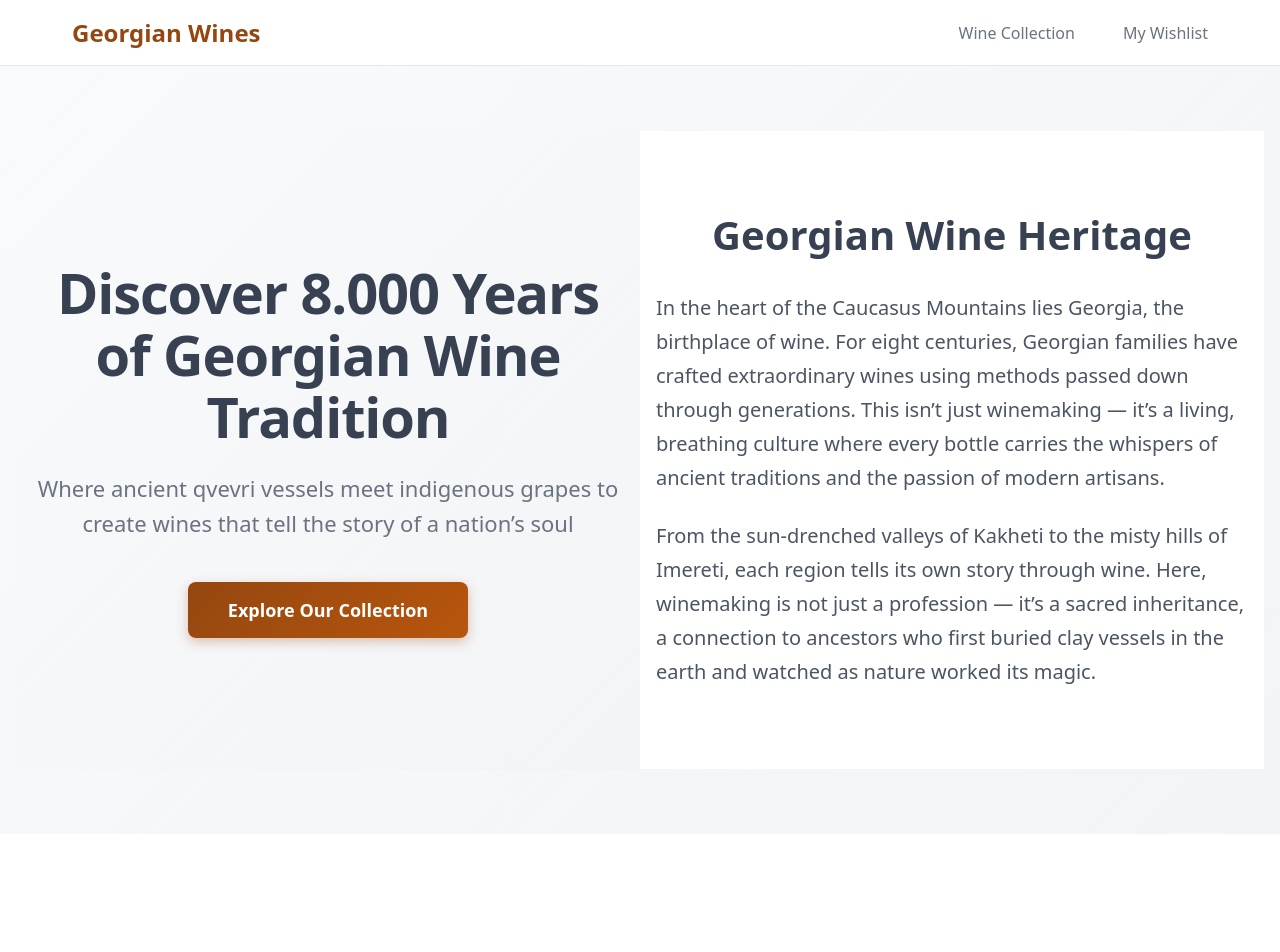
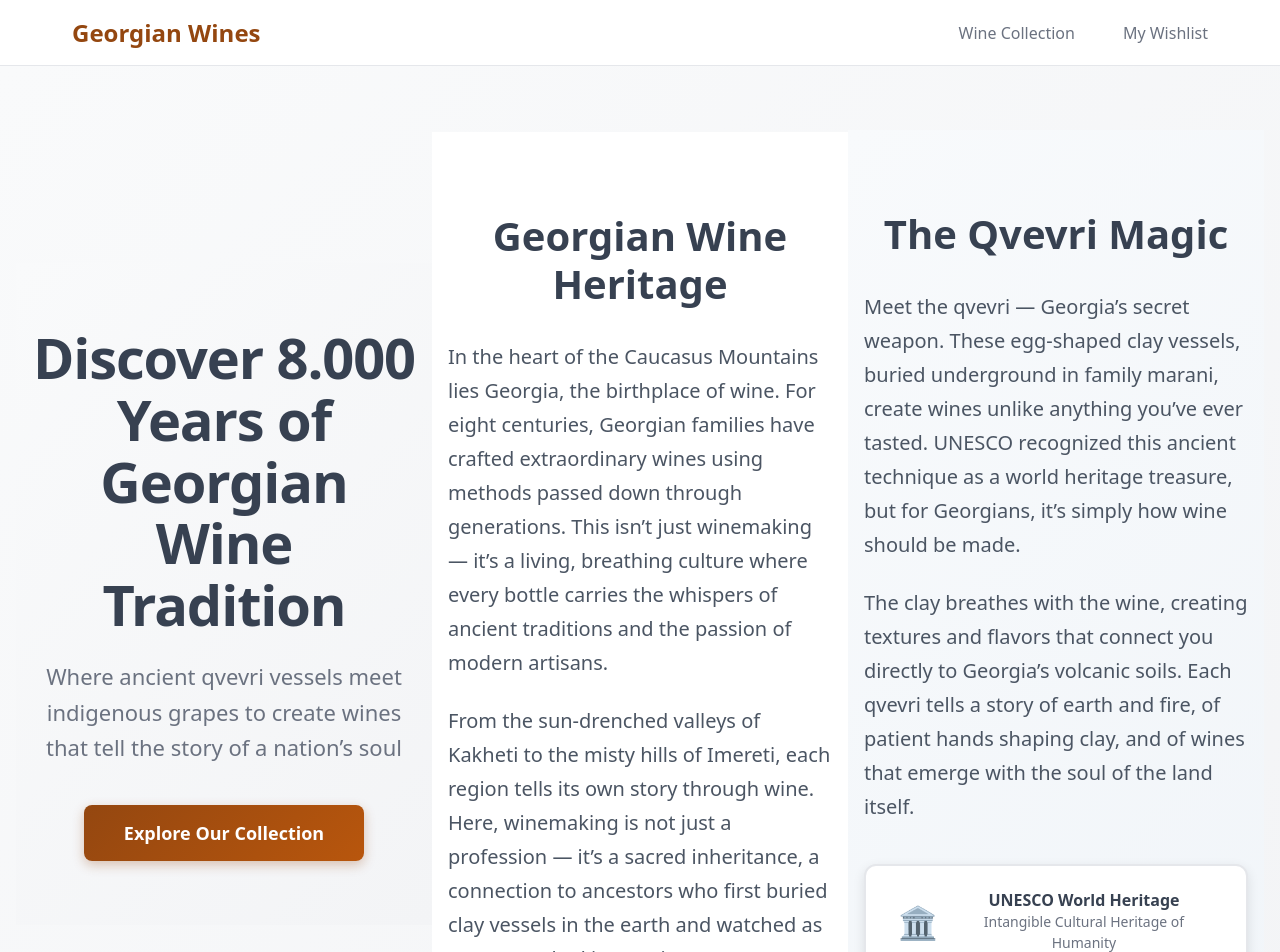
Before and after one commit to AnastasiaKhudobasheva/Georgian-Wine-App, a Next.js app: page / in a window 1280 px wide. Shown: the top 952 px of the page. Before the commit the page ends 834 px from the top, so only its background shows below. Built offline with nearby package versions, Linux system fonts and the light colour scheme.

Commit message:
qvevri section component

```diff
--- /dev/null
+++ b/components/landing/QvevriSection.js
@@ -0,0 +1,153 @@
+import styled from "styled-components";
+
+const QvevriSection = () => {
+  return (
+    <Container>
+      <Content>
+        <SectionTitle>The Qvevri Magic</SectionTitle>
+        <Story>
+          Meet the qvevri — Georgia&rsquo;s secret weapon. These egg-shaped clay
+          vessels, buried underground in family marani, create wines unlike
+          anything you&rsquo;ve ever tasted. UNESCO recognized this ancient
+          technique as a world heritage treasure, but for Georgians, it&rsquo;s
+          simply how wine should be made.
+        </Story>
+        <Story>
+          The clay breathes with the wine, creating textures and flavors that
+          connect you directly to Georgia&rsquo;s volcanic soils. Each qvevri
+          tells a story of earth and fire, of patient hands shaping clay, and of
+          wines that emerge with the soul of the land itself.
+        </Story>
+        <UNESCOBadge>
+          <BadgeIcon>🏛️</BadgeIcon>
+          <BadgeText>
+            UNESCO World Heritage
+            <br />
+            <BadgeSubtext>
+              Intangible Cultural Heritage of Humanity
+            </BadgeSubtext>
+          </BadgeText>
+        </UNESCOBadge>
+      </Content>
+    </Container>
+  );
+};
+
+const Container = styled.section`
+  padding: 5rem 1rem;
+  background: linear-gradient(135deg, #f8fafc 0%, #f1f5f9 100%);
+
+  @media (max-width: 768px) {
+    padding: 3rem 1rem;
+  }
+`;
+
+const Content = styled.div`
+  max-width: 800px;
+  margin: 0 auto;
+  text-align: center;
+`;
+
+const SectionTitle = styled.h2`
+  font-size: 2.5rem;
+  font-weight: 700;
+  color: #374151;
+  margin: 0 0 2rem 0;
+  line-height: 1.2;
+
+  @media (max-width: 768px) {
+    font-size: 2rem;
+    margin: 0 0 1.5rem 0;
+  }
+
+  @media (max-width: 480px) {
+    font-size: 1.75rem;
+  }
+`;
+
+const Story = styled.p`
+  font-size: 1.25rem;
+  color: #4b5563;
+  line-height: 1.7;
+  margin: 0 0 1.5rem 0;
+  text-align: left;
+
+  &:last-of-type {
+    margin-bottom: 2.5rem;
+  }
+
+  @media (max-width: 768px) {
+    font-size: 1.125rem;
+    line-height: 1.6;
+    margin: 0 0 1.25rem 0;
+
+    &:last-of-type {
+      margin-bottom: 2rem;
+    }
+  }
+
+  @media (max-width: 480px) {
+    font-size: 1rem;
+    margin: 0 0 1rem 0;
+
+    &:last-of-type {
+      margin-bottom: 1.5rem;
+    }
+  }
+`;
+
+const UNESCOBadge = styled.div`
+  display: flex;
+  align-items: center;
+  justify-content: center;
+  gap: 1rem;
+  background: white;
+  padding: 1.5rem 2rem;
+  border-radius: 12px;
+  box-shadow: 0 4px 12px rgba(0, 0, 0, 0.1);
+  border: 2px solid #e5e7eb;
+  max-width: 400px;
+  margin: 0 auto;
+
+  @media (max-width: 768px) {
+    flex-direction: column;
+    gap: 0.75rem;
+    padding: 1.25rem 1.5rem;
+    text-align: center;
+  }
+
+  @media (max-width: 480px) {
+    padding: 1rem;
+  }
+`;
+
+const BadgeIcon = styled.div`
+  font-size: 2rem;
+
+  @media (max-width: 768px) {
+    font-size: 1.75rem;
+  }
+`;
+
+const BadgeText = styled.div`
+  color: #374151;
+  font-weight: 600;
+  font-size: 1rem;
+  line-height: 1.3;
+
+  @media (max-width: 768px) {
+    font-size: 0.875rem;
+  }
+`;
+
+const BadgeSubtext = styled.span`
+  font-weight: 400;
+  color: #6b7280;
+  font-size: 0.875rem;
+
+  @media (max-width: 768px) {
+    font-size: 0.75rem;
+  }
+`;
+
+export default QvevriSection;
--- a/pages/index.js
+++ b/pages/index.js
@@ -1,12 +1,14 @@
 import styled from "styled-components";
 import HeroSection from "@/components/landing/HeroSection";
 import HeritageSection from "@/components/landing/HeritageSection";
+import QvevriSection from "@/components/landing/QvevriSection";
 
 const LandingPage = () => {
   return (
     <Container>
       <HeroSection />
       <HeritageSection />
+      <QvevriSection />
     </Container>
     // <div style={{ padding: "2rem", textAlign: "center" }}>
     //   <h1>Georgian Wine Culture - Coming Soon! 🍷</h1>
```
Also changed, not shown: components/landing/GrapeVarietiesSection.js (added).
